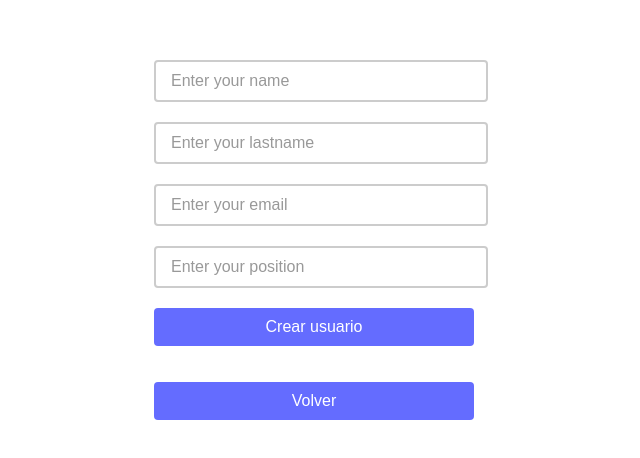
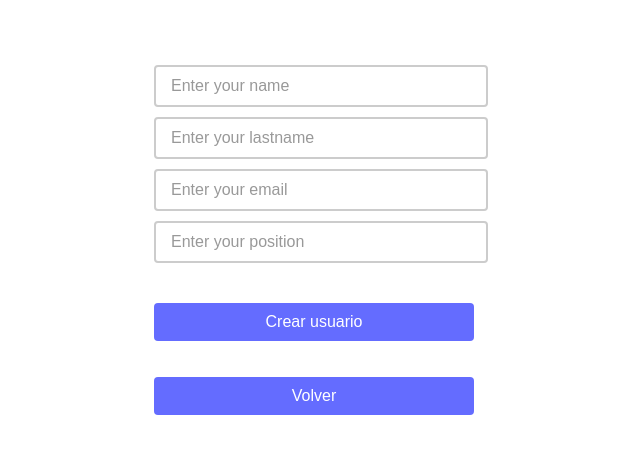
Before and after one commit to Barbarasanchez11/CRUD_reqres.in, a React (Vite) app: page /users/new in a window 1280 px wide. Shown: the part 160-618 px from the top of the page, without its empty margins (326-966 px from the left). Built offline with nearby package versions, Linux system fonts and the light colour scheme.

Commit message:
fix: correct input error handling and update form layout styles

```diff
--- a/src/components/CreateUser/CreateUser.jsx
+++ b/src/components/CreateUser/CreateUser.jsx
@@ -3,7 +3,7 @@ import axios from "axios"
 import { useNavigate } from "react-router-dom"
 import './createUser.css'
 import Button from '../Button/Button'
-import Input from '../Inputs/Input'
+import Input from '../Input/Input'
 
 const CreateUser = () => {
     const [name, setName] = useState('')
@@ -103,39 +103,33 @@ const CreateUser = () => {
                     <Input
                         placeholder="Enter your name"
                         value={name}
-                        // e --> ?
-                        onChange={e => setName(e.target.value)}
+                        onChange={event => setName(event.target.value)}
+                        error={errors.name}
                     />
-                    {errors.name && <p className="input-error">{errors.name}</p>}
-                </div>
-                <div className="input-container">
                     <Input
                         placeholder="Enter your lastname"
                         value={lastname}
-                        onChange={e => setLastname(e.target.value)}
+                        onChange={event => setLastname(event.target.value)}
+                        error={errors.lastname}
                     />
-                    {errors.lastname && <p className="input-error">{errors.lastname}</p>}
-                </div>
-                <div className="input-container">
                     <Input
                         placeholder="Enter your email"
                         value={email}
-                        onChange={e => setEmail(e.target.value)}
+                        onChange={event => setEmail(event.target.value)}
+                        error={errors.email}
                     />
-                    {errors.email && <p className="input-error">{errors.email}</p>}
-                </div>
-                <div className="input-container">
                     <Input
                         placeholder="Enter your position"
                         value={job}
-                        onChange={e => setJob(e.target.value)}
+                        onChange={event => setJob(event.target.value)}
+                        error={errors.job}
                     />
-                    {errors.job && <p className="input-error">{errors.job}</p>}
+
                 </div>
                 <Button label="Crear usuario" type='submit' />
                 <Button onClick={() => navigate('/')} label="Volver" type="button" />
             </form>
-            {message && <p>{message}</p>}
+            {message && <p className="message-createuser">{message}</p>}
         </main>
     )
 }
--- a/src/components/CreateUser/createUser.css
+++ b/src/components/CreateUser/createUser.css
@@ -19,11 +19,19 @@
 .input-container {
   width: 100%;
   max-width: 320px;
+  margin-bottom: 10PX;
 }
-
+.input-container input{
+  margin-bottom: 10px;
+}
 .input-error {
   color: red;
   margin: 0;
   font-size: 14px;
   text-align: left;
 }
+
+.message-createuser{
+  color: red;
+  margin-bottom: 10px;
+}
--- a/src/components/EditUser/EditUser.jsx
+++ b/src/components/EditUser/EditUser.jsx
@@ -3,7 +3,7 @@ import axios from "axios"
 import { useParams,Link  } from "react-router-dom"
 import './editUser.css'
 import Button from "../Button/Button"
-import Input from "../Inputs/Input"
+import Input from "../Input/Input"
 
 
 const EditUser = () => {
--- a/src/components/Inputs/Input.jsx
+++ b/src/components/Input/Input.jsx
@@ -1,15 +1,18 @@
 import React from 'react';
 import './Input.css';
 
-const Input = ({ placeholder, value, onChange, className = "", type = "text" }) => {
+const Input = ({ placeholder, value, onChange, className = "", type = "text", error }) => {
   return (
-    <input
+    <>
+     <input
       type={type}
       placeholder={placeholder}
       value={value}
       onChange={onChange}
       className={`input ${className}`}
-    />
+     />
+     {error && <p className="input-error">{error}</p>}
+    </>
   );
 };
 
```
Also changed, not shown: src/components/Input/Input.css (renamed from src/components/Inputs/Input.css).
